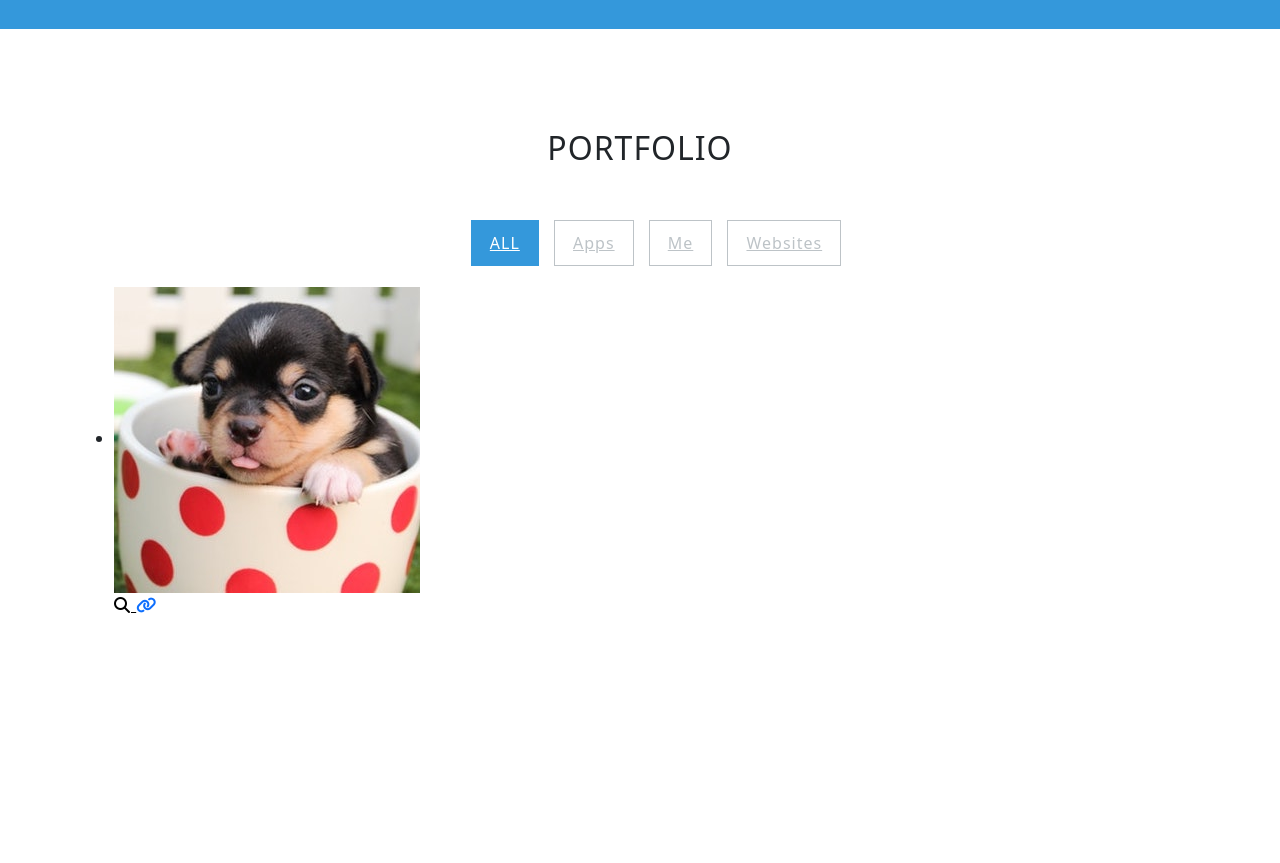
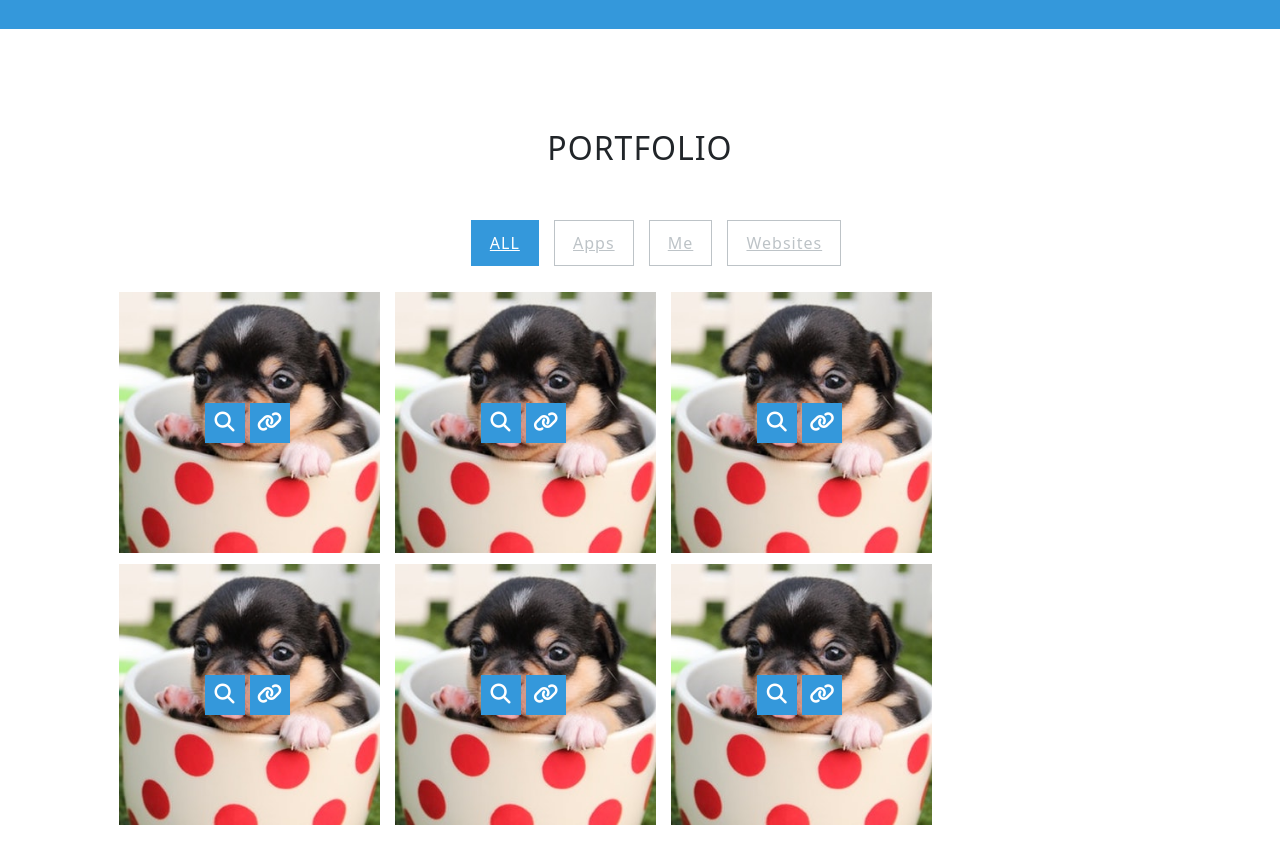
Before and after one commit to anuragd23/portfolio, a plain HTML site: page index.html in a window 1280 px wide. Shown: the part 1120-1983 px from the top of the page. Before the commit the page ends 1853 px from the top, so only its background shows below. Drawn offline with nearby package versions, Linux system fonts and the light colour scheme; files whose address does not match are found by name.

Commit message:
Styling the items

```diff
--- a/css/style.css
+++ b/css/style.css
@@ -149,6 +149,46 @@ body {
   width: 100%;
 }
 
-.openButton {
-  color: #000;
+.items li {
+  display: inline-block;
+  padding: 5px;
 }
+
+.itemContainer {
+  width: 100%;
+}
+
+.items li img {
+  width: 100%;
+}
+
+.items .item {
+  position: relative;
+  display: block;
+  overflow: hidden;
+}
+
+.items .icons {
+  position: absolute;
+  width: 90px;
+  height: 40px;
+  left: 50%;
+  top: 50%;
+  margin: -20px auto 0 -47px;
+  text-align: center;
+  z-index: 3;
+}
+
+.items .icons i {
+  color: #fff;
+  font-size: 20px;
+  margin-top: 9px;
+}
+
+.items a {
+  width: 40px;
+  height: 40px;
+  background-color: #3498db;
+  position: relative;
+  display: inline-block;
+}
--- a/index.html
+++ b/index.html
@@ -146,6 +146,106 @@
 
                             </li>
 
+                            <li class="apps col-xs-6 col-sm-4 col-md-3 col-lg-3">
+
+                                <div class="item">
+
+                                    <img src="img/portfolio/thumbnails/dog-square.jpeg" >
+
+                                    <div class="icons">
+                                        <a href="img/portfolio/dog.jpeg" title="View image" class="openButton" data-fancybox data-caption="This is a cute dog">
+                                            <i class="fa fa-search"></i>
+                                        </a>
+
+                                        <a href="" target="_blank" class="projectLink">
+                                            <i class="fa fa-link"></i>
+                                        </a>
+                                    </div>
+
+                                </div>
+
+                            </li>
+
+                            <li class="apps col-xs-6 col-sm-4 col-md-3 col-lg-3">
+
+                                <div class="item">
+
+                                    <img src="img/portfolio/thumbnails/dog-square.jpeg" >
+
+                                    <div class="icons">
+                                        <a href="img/portfolio/dog.jpeg" title="View image" class="openButton" data-fancybox data-caption="This is a cute dog">
+                                            <i class="fa fa-search"></i>
+                                        </a>
+
+                                        <a href="" target="_blank" class="projectLink">
+                                            <i class="fa fa-link"></i>
+                                        </a>
+                                    </div>
+
+                                </div>
+
+                            </li>
+
+                            <li class="apps col-xs-6 col-sm-4 col-md-3 col-lg-3">
+
+                                <div class="item">
+
+                                    <img src="img/portfolio/thumbnails/dog-square.jpeg" >
+
+                                    <div class="icons">
+                                        <a href="img/portfolio/dog.jpeg" title="View image" class="openButton" data-fancybox data-caption="This is a cute dog">
+                                            <i class="fa fa-search"></i>
+                                        </a>
+
+                                        <a href="" target="_blank" class="projectLink">
+                                            <i class="fa fa-link"></i>
+                                        </a>
+                                    </div>
+
+                                </div>
+
+                            </li>
+
+                            <li class="apps col-xs-6 col-sm-4 col-md-3 col-lg-3">
+
+                                <div class="item">
+
+                                    <img src="img/portfolio/thumbnails/dog-square.jpeg" >
+
+                                    <div class="icons">
+                                        <a href="img/portfolio/dog.jpeg" title="View image" class="openButton" data-fancybox data-caption="This is a cute dog">
+                                            <i class="fa fa-search"></i>
+                                        </a>
+
+                                        <a href="" target="_blank" class="projectLink">
+                                            <i class="fa fa-link"></i>
+                                        </a>
+                                    </div>
+
+                                </div>
+
+                            </li>
+
+                            <li class="apps col-xs-6 col-sm-4 col-md-3 col-lg-3">
+
+                                <div class="item">
+
+                                    <img src="img/portfolio/thumbnails/dog-square.jpeg" >
+
+                                    <div class="icons">
+                                        <a href="img/portfolio/dog.jpeg" title="View image" class="openButton" data-fancybox data-caption="This is a cute dog">
+                                            <i class="fa fa-search"></i>
+                                        </a>
+
+                                        <a href="" target="_blank" class="projectLink">
+                                            <i class="fa fa-link"></i>
+                                        </a>
+                                    </div>
+
+                                </div>
+
+                            </li>
+
                         </ul>
 
                     </div>
--- a/js/script.js
+++ b/js/script.js
@@ -46,4 +46,13 @@ $(document).ready(function() {
 
     $("[data-fancybox]").fancybox();
 
+    $(".items").isotope({
+        filter: '*',
+        animationOptions: {
+            duration: 1500,
+            easing: 'linear',
+            queue: false,
+        }
+    });
+
 });
```
